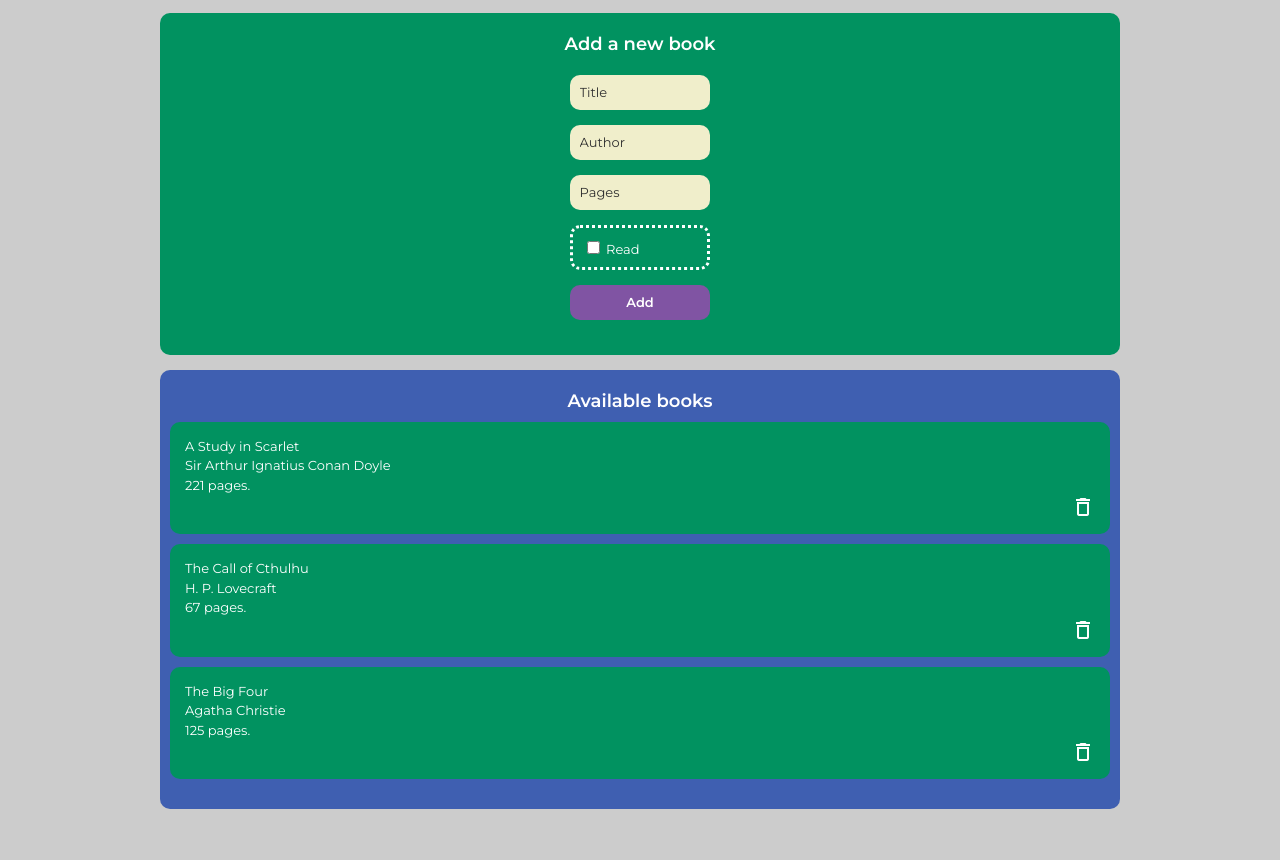
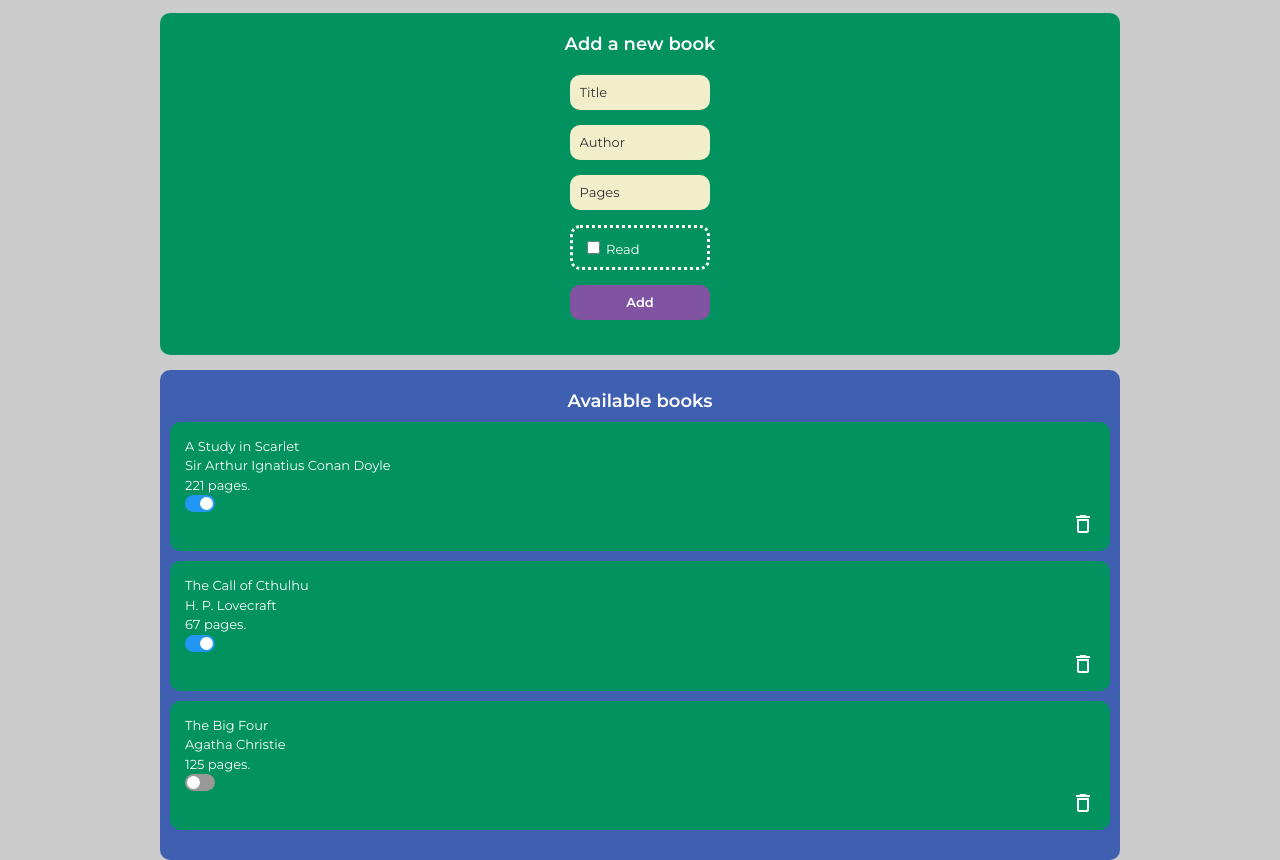
Before and after one commit to ramironinni/library-top, a plain HTML site: page index.html in a window 1280 px wide. Shown: the part 69-929 px from the top of the page. Before the commit the page ends 878 px from the top, so only its background shows below. Drawn offline with Linux system fonts and the light colour scheme.

Commit message:
Add toggle switch for read state

```diff
--- a/script.js
+++ b/script.js
@@ -36,13 +36,14 @@ window.addEventListener("DOMContentLoaded", () => {
     const addBookForm = document.getElementById("add-book-form");
     addBookForm.addEventListener("submit", addBookToLibrary);
 
-    const title = document.getElementById("title");
-    const author = document.getElementById("author");
-    const pages = document.getElementById("pages");
-    const read = document.getElementById("read");
-
     function addBookToLibrary(e) {
         e.preventDefault();
+
+        const title = document.getElementById("title");
+        const author = document.getElementById("author");
+        const pages = document.getElementById("pages");
+        const read = document.getElementById("read");
+
         const newBook = new Book(
             title.value,
             author.value,
@@ -76,39 +77,65 @@ window.addEventListener("DOMContentLoaded", () => {
             pages.innerText = `${book.pages} pages.`;
             bookTile.appendChild(pages);
 
-            bookTile.dataset.indexNumber = i;
+            bookTile.dataset.index = i;
 
-            const deleteBtn = document.createElement("span");
-            deleteBtn.classList.add("material-icons");
-            deleteBtn.classList.add("material-icons-outlined");
-            deleteBtn.classList.add("delete-button");
-            deleteBtn.innerText = "delete_outline";
-            deleteBtn.addEventListener("click", () => {
-                myLibrary.splice(i, 1);
-            });
+            const isRead = book.read;
 
+            const toggleIsRead = createToggleSwitchRead(isRead);
+            bookTile.appendChild(toggleIsRead);
+
+            const deleteBtn = createDeleteBtn();
             bookTile.appendChild(deleteBtn);
 
             booksTilesContainer.appendChild(bookTile);
         });
     }
 
-    displayBooks();
-
-    const deleteBtns = document.querySelectorAll(".delete-button");
-    deleteBtns.forEach((element) => {
-        element.addEventListener("click", deleteBook);
-    });
+    function createDeleteBtn() {
+        const deleteBtn = document.createElement("span");
+        deleteBtn.classList.add("material-icons");
+        deleteBtn.classList.add("material-icons-outlined");
+        deleteBtn.classList.add("delete-button");
+        deleteBtn.innerText = "delete_outline";
+        deleteBtn.addEventListener("click", deleteBook);
+        return deleteBtn;
+    }
 
     function deleteBook(e) {
         const tile = e.target.parentNode;
-        const index = tile.dataset.indexNumber;
-        console.log(index);
+        const index = tile.dataset.index;
+        myLibrary.splice(index, 1);
 
-        // myLibrary.splice(index, 1);
-        console.log(myLibrary[index]);
+        tile.parentNode.removeChild(tile);
+        displayBooks();
+    }
+
+    function createToggleSwitchRead(isRead) {
+        const label = document.createElement("label");
+        label.classList.add("switch");
+
+        const input = document.createElement("input");
+        input.classList.add("switch-input");
+        input.type = "checkbox";
+        input.checked = isRead;
+        input.addEventListener("change", toggleReadState);
+
+        label.appendChild(input);
+
+        const span = document.createElement("span");
+        span.classList.add("slider");
+        span.classList.add("round");
+        label.appendChild(span);
+        return label;
+    }
+
+    function toggleReadState(e) {
+        const tile = e.target.parentNode.parentNode;
+        const index = tile.dataset.index;
+        myLibrary[index].read = myLibrary[index].read ? false : true;
+        displayBooks();
         console.log(myLibrary);
+    }
 
-        // tile.parentNode.removeChild(tile);
-    }
+    displayBooks();
 });
--- a/styles.css
+++ b/styles.css
@@ -143,3 +143,66 @@ button[type="submit"] {
     align-self: flex-end;
     cursor: pointer;
 }
+
+/* The switch - the box around the slider */
+.switch {
+    position: relative;
+    display: inline-block;
+    width: 30px;
+    height: 17px;
+}
+
+/* Hide default HTML checkbox */
+.switch input {
+    opacity: 0;
+    width: 0;
+    height: 0;
+}
+
+/* The slider */
+.slider {
+    position: absolute;
+    cursor: pointer;
+    top: 0;
+    left: 0;
+    right: 0;
+    bottom: 0;
+    background-color: rgb(153, 153, 153);
+    -webkit-transition: 0.4s;
+    transition: 0.4s;
+}
+
+.slider:before {
+    position: absolute;
+    content: "";
+    height: 13px;
+    width: 13px;
+    left: 2px;
+    bottom: 2px;
+    background-color: white;
+    -webkit-transition: 0.4s;
+    transition: 0.4s;
+}
+
+.switch-input:checked + .slider {
+    background-color: #2196f3;
+}
+
+.switch-input:focus + .slider {
+    box-shadow: 0 0 1px #2196f3;
+}
+
+.switch-input:checked + .slider:before {
+    -webkit-transform: translateX(13px);
+    -ms-transform: translateX(13px);
+    transform: translateX(13px);
+}
+
+/* Rounded sliders */
+.slider.round {
+    border-radius: 34px;
+}
+
+.slider.round:before {
+    border-radius: 50%;
+}
```
